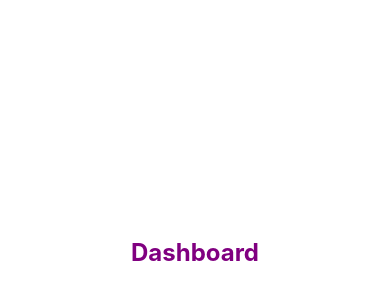
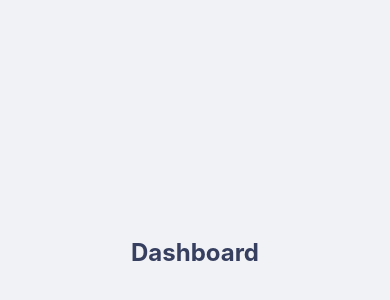
Before and after one commit to George-b1t/gofinances, a React Native app: screen / in a window 390 px wide. Shown: the part 170-470 px from the top of the page. Built offline with nearby package versions, Linux system fonts and the light colour scheme.

Commit message:
Criando estilos globais

```diff
--- a/App.tsx
+++ b/App.tsx
@@ -1,22 +1,13 @@
-import { StatusBar } from "expo-status-bar";
-import React from "react";
-import { StyleSheet, View } from "react-native";
+import { ThemeProvider } from "styled-components/native";
+
+import theme from "./src/global/styles/theme";
+
 import { Dashboard } from "./src/screens/Dashboard";
 
 export default function App() {
   return (
-    <View style={styles.container}>
-      <StatusBar style="auto" />
+    <ThemeProvider theme={theme}>
       <Dashboard />
-    </View>
+    </ThemeProvider>
   );
 }
-
-const styles = StyleSheet.create({
-  container: {
-    flex: 1,
-    backgroundColor: "#fff",
-    alignItems: "center",
-    justifyContent: "center",
-  },
-});
--- /dev/null
+++ b/src/global/styles/theme.ts
@@ -0,0 +1,19 @@
+export default {
+  colors: {
+    primary: "#6536D3",
+
+    secondary: "#FF872C",
+    secondary_light: "#rgba(255, 135, 44, 0.3)",
+
+    success: "#12A454",
+    success_light: "rgba(18, 164, 84, 0.3)",
+
+    attention: "#E83F5B",
+    attention_light: "rgba(232, 63, 91, 0.5)",
+
+    shape: "#FFFFFF",
+    title: "#363F5F",
+    text: "#969CB2",
+    background: "#F0F2F5",
+  },
+};
--- a/src/screens/Dashboard/styles.ts
+++ b/src/screens/Dashboard/styles.ts
@@ -1,13 +1,15 @@
-import styled from "styled-components/native";
+import styled, { css } from "styled-components/native";
 
 export const Container = styled.View`
   flex: 1;
   justify-content: center;
   align-items: center;
+
+  background-color: ${({ theme }) => theme.colors.background};
 `;
 
 export const Title = styled.Text`
   font-size: 24px;
   font-weight: bold;
-  color: purple;
+  color: ${({ theme }) => theme.colors.title};
 `;
```
Also changed, not shown: src/global/styles/styled.d.ts (added, +8 -0 lines).
